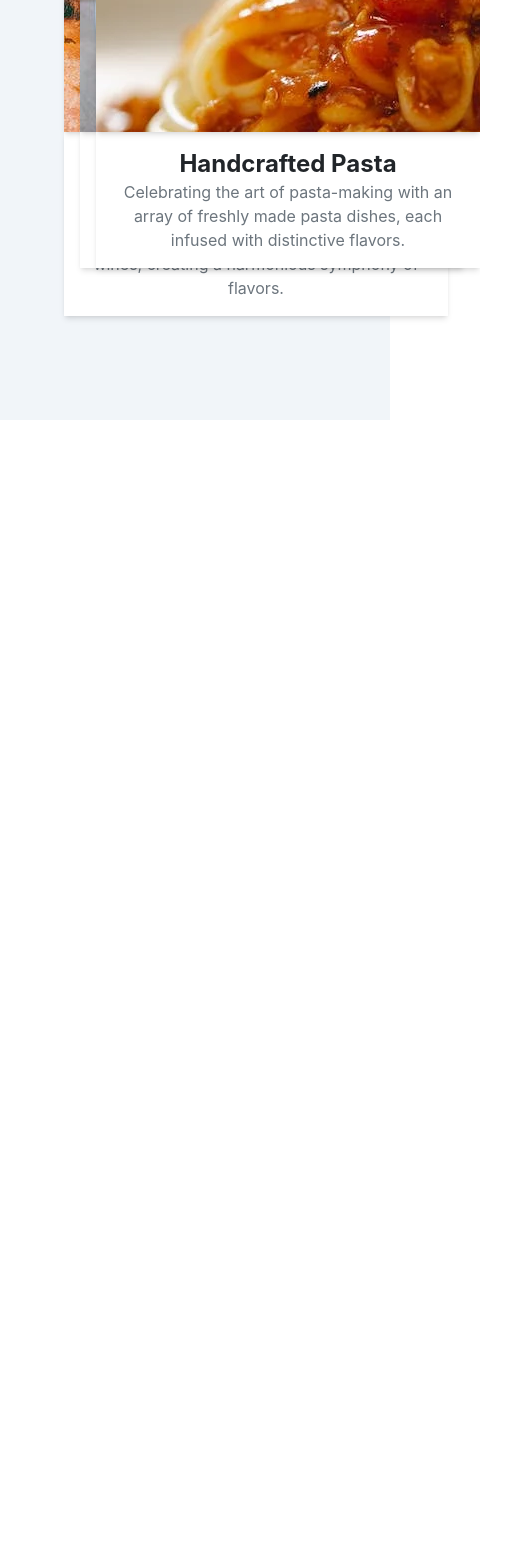
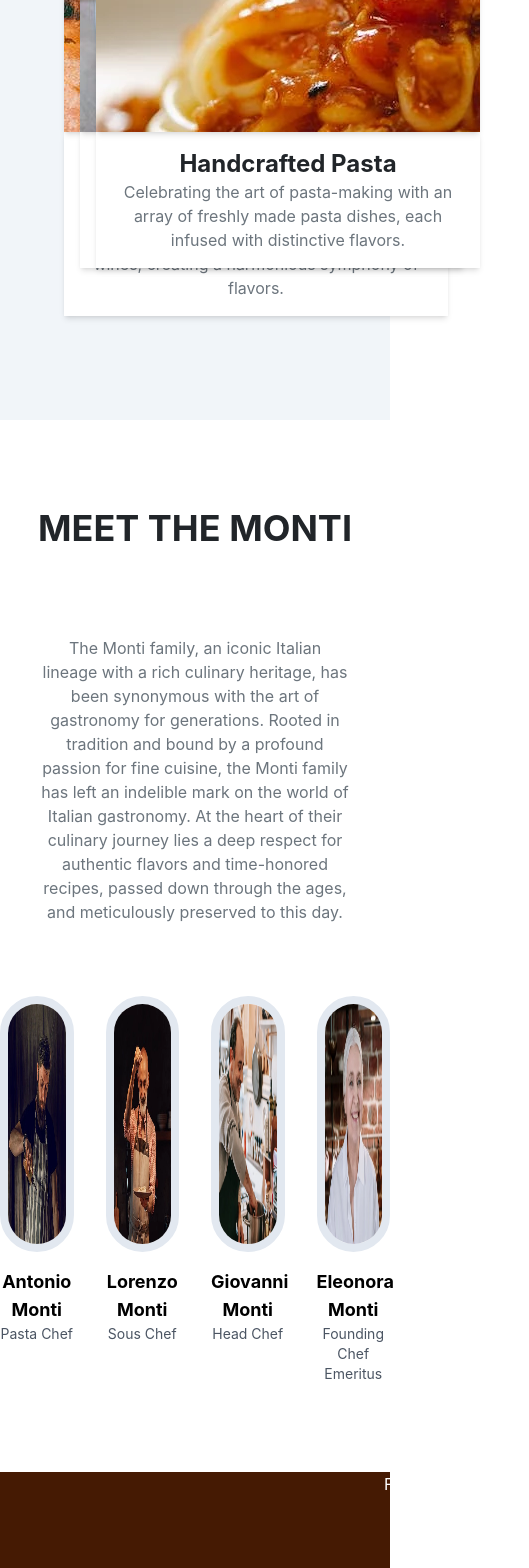
Before and after one commit to vnsoff/website-alba, a Next.js app in the folder website-restaurant/: page / in a window 390 px wide. Shown: the part 3152-4720 px from the top of the page, 529 px wide, since content can reach past the window. Before the commit the page ends 3572 px from the top, so only its background shows below. Built offline with nearby package versions, Linux system fonts and the light colour scheme.

Commit message:
Team section

```diff
--- /dev/null
+++ b/website-restaurant/components/Footer.js
@@ -0,0 +1,27 @@
+import React from 'react'
+
+function Footer() {
+  return (
+    <main className=' bg-amber-950 h-24'>
+        <div className='flex items-center justify-between mt-10 text-white mx-96'>
+            <div>
+                <h3>
+                Footer
+                </h3>
+            </div>
+            <div>
+                <h3>
+                Footer
+                </h3>
+            </div>
+            <div>
+                <h3>
+                Footer
+                </h3>
+            </div>
+        </div>
+    </main>
+  )
+}
+
+export default Footer
--- a/website-restaurant/components/Navbar.js
+++ b/website-restaurant/components/Navbar.js
@@ -41,22 +41,12 @@ const Navbar = () => {
             </button>
             <div className={`text-stone-200 lg:flex lg:items-center lg:w-auto ${isMobile ? 'block' : 'hidden'}`}>
               <ul>
-                <Link href="/services">SERVICES</Link>
-                <a className="nav-link mr-5 lg:mr-10" href="#services">
-
-                </a>
-                <a className="nav-link mr-5 lg:mr-10" href="#portfolio">
-                  LA NOSTRA CUCINA
-                </a>
-                <a className="nav-link mr-5 lg:mr-10" href="#portfolio">
-                  OUR LEGACY
-                </a>
-                <a className="nav-link mr-5 lg:mr-10" href="#portfolio">
-                  MEET THE MONTI
-                </a>
-                <a className="nav-link lg:mr-10" href="#portfolio">
-                  RESERVATIONS
-                </a>
+                <Link className="nav-link mr-5 lg:mr-10 transform transition-transform hover:scale-105" href="/services">SERVICES</Link>
+                <Link className="nav-link mr-5 lg:mr-10 transform transition-transform hover:scale-105" href="/services">LA NOSTRA CUCINA</Link>
+                <Link className="nav-link mr-5 lg:mr-10 transform transition-transform hover:scale-105" href="/services">OUR LEGACY</Link>
+                <Link className="nav-link mr-5 lg:mr-10 transform transition-transform hover:scale-105" href="/services">SERVICES</Link>
+                <Link className="nav-link mr-5 lg:mr-10 transform transition-transform hover:scale-105" href="/services">MEET THE MONTI</Link>
+                <Link className="nav-link mr-5 lg:mr-10 transform transition-transform hover:scale-105" href="/services">RESERVATIONS</Link>
               </ul>
             </div>
           </div>
--- /dev/null
+++ b/website-restaurant/components/Team.js
@@ -0,0 +1,32 @@
+// components/Team.js
+
+import React from 'react';
+import TeamMember from './TeamMember';
+import 'styles/tailwind.css';
+
+const Team = ({ teamData }) => {
+  return (
+    <div className="container">
+      <div className="text-center">
+      <div className='container grid grid-cols-1 my-20 mx-auto font-bold text-4xl uppercase'>
+        <h3 className='text-titleColor flex justify-center p-2'>
+        Meet the Monti
+        </h3>
+      </div>
+      <div className="flex text-md text-descColor justify-center px-10 text-center">
+        <p>The Monti family, an iconic Italian lineage with a rich culinary heritage, has been synonymous with the art of gastronomy for generations. Rooted in tradition and bound by a profound passion for fine cuisine, the Monti family has left an indelible mark on the world of Italian gastronomy. At the heart of their culinary journey lies a deep respect for authentic flavors and time-honored recipes, passed down through the ages, and meticulously preserved to this day.</p>
+        </div>
+      </div>
+      <br></br>
+      <br></br>
+      <br></br>
+      <div className="grid grid-cols-4 gap-8 justify-center">
+        {teamData.map((member, index) => (
+          <TeamMember key={index} name={member.name} role={member.role} imgSrc={member.imgSrc} />
+        ))}
+      </div>
+    </div>
+  );
+};
+
+export default Team;
--- /dev/null
+++ b/website-restaurant/components/TeamMember.js
@@ -0,0 +1,29 @@
+//components/TeamMember.js
+
+import React from 'react';
+import 'styles/tailwind.css';
+
+const TeamMember = ({ name, role, imgSrc }) => {
+  return (
+    <div className="col-lg-4 text-center mb-8">
+      <div className="team-member">
+      <img className="mx-auto rounded-full h-64 w-64 mb-4 border-8 border-slate-200" src={imgSrc} alt={name} />
+        <h4 className="text-lg font-bold">{name}</h4>
+        <p className="text-sm text-gray-600">{role}</p>
+        <div className="flex justify-center mt-4">
+          <a className="btn btn-dark btn-social mx-2" href="#!" aria-label={`${name} Twitter Profile`}>
+            <i className="fab fa-twitter"></i>
+          </a>
+          <a className="btn btn-dark btn-social mx-2" href="#!" aria-label={`${name} Facebook Profile`}>
+            <i className="fab fa-facebook-f"></i>
+          </a>
+          <a className="btn btn-dark btn-social mx-2" href="#!" aria-label={`${name} LinkedIn Profile`}>
+            <i className="fab fa-linkedin-in"></i>
+          </a>
+        </div>
+      </div>
+    </div>
+  );
+};
+
+export default TeamMember;
--- /dev/null
+++ b/website-restaurant/components/TeamPage.js
@@ -0,0 +1,16 @@
+// components/TeamPage.js
+
+import 'styles/tailwind.css';
+import React from 'react';
+import Team from './Team';
+import teamData from './teamData';
+
+function TeamPage() {
+  return (
+    <div className='flex justify-center mb-10'>
+    <Team teamData={teamData}/>
+    </div>
+  );
+}
+
+export default TeamPage;
--- /dev/null
+++ b/website-restaurant/components/teamData.js
@@ -0,0 +1,26 @@
+// components/teamData.js
+
+const teamData = [
+    {
+      name: 'Antonio Monti',
+      role: 'Pasta Chef',
+      imgSrc: 'images/team/1.webp'
+    },
+    {
+      name: 'Lorenzo Monti',
+      role: 'Sous Chef',
+      imgSrc: 'images/team/2.webp'
+    },
+    {
+      name: 'Giovanni Monti',
+      role: 'Head Chef',
+      imgSrc: 'images/team/4.webp'
+    },
+    {
+      name: 'Eleonora Monti',
+      role: 'Founding Chef Emeritus',
+      imgSrc: 'images/team/3.webp'
+    },
+  ];
+
+  export default teamData;
--- a/website-restaurant/pages/index.js
+++ b/website-restaurant/pages/index.js
@@ -3,6 +3,8 @@
 import Navbar from '../components/Navbar';
 import Services from '../components/Services';
 import Options from '../components/Options';
+import TeamPage from '../components/TeamPage';
+import Footer from '../components/Footer';
 
 export default function Home() {
   return (
@@ -16,6 +18,12 @@ export default function Home() {
       <div>
         <Options />
       </div>
+      <div>
+        <TeamPage />
+      </div>
+      <div>
+        <Footer />
+      </div>
     </div>
   );
 }
```
